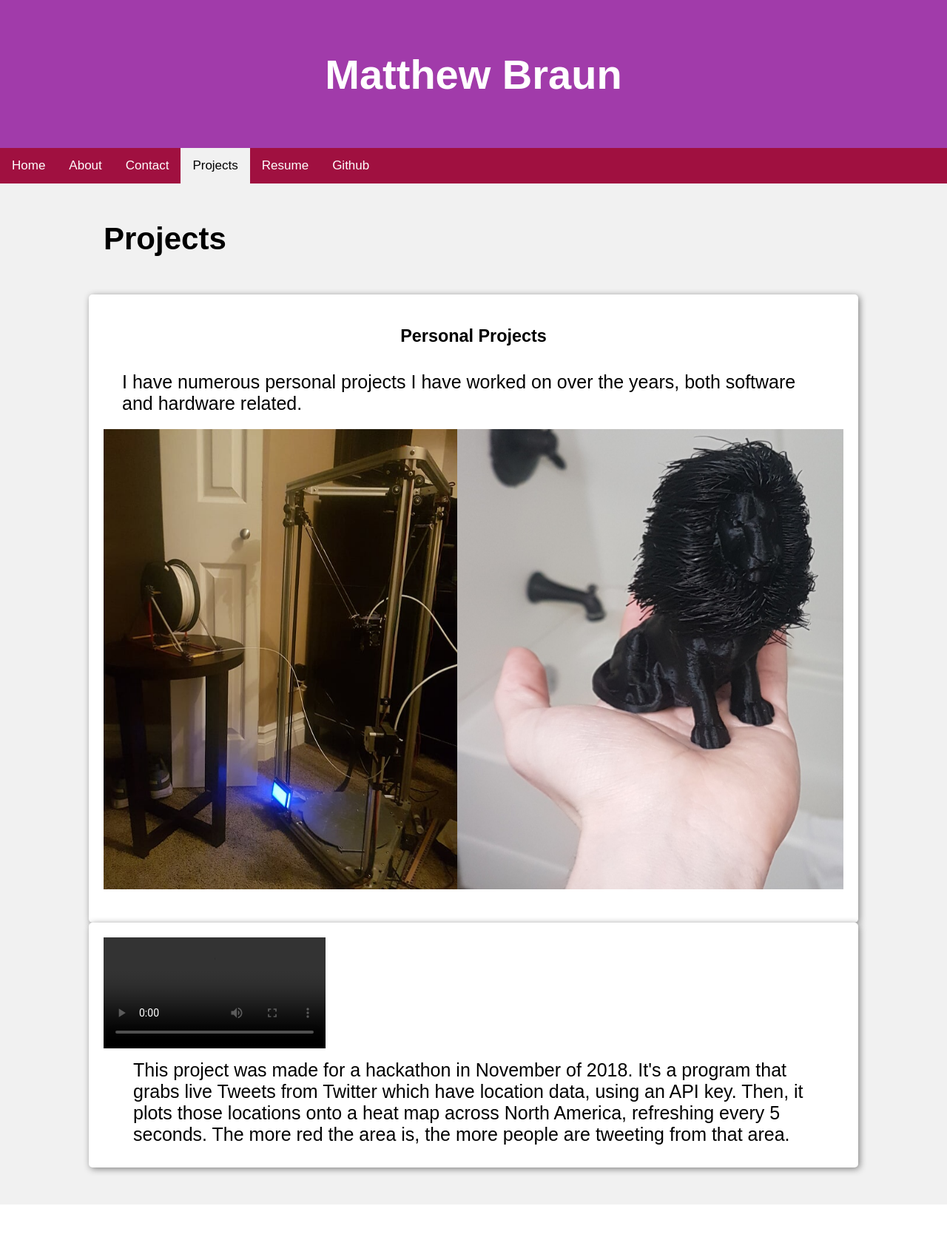
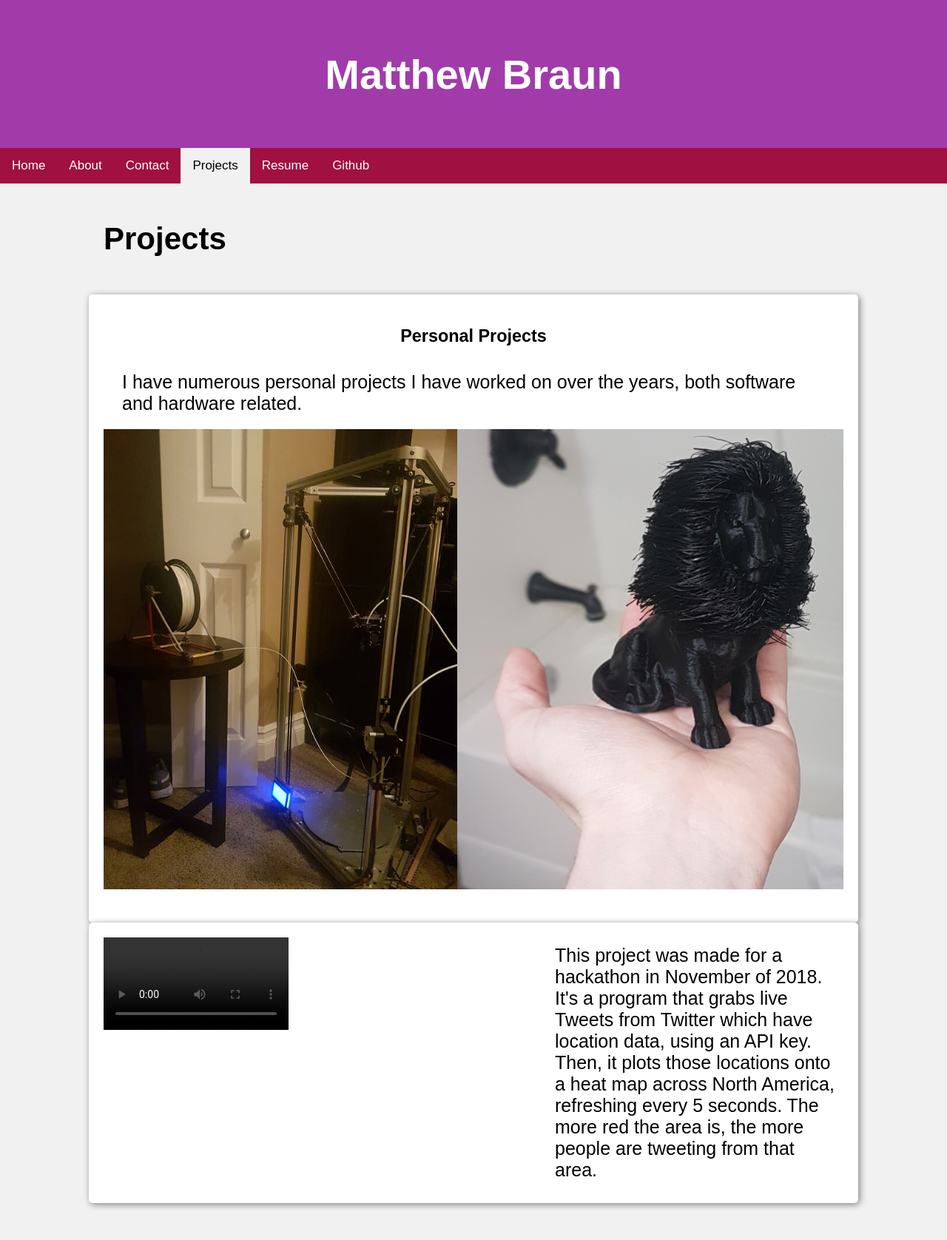
Before and after one commit to mjbraun95/MyPersonalWebsite, a PHP site: page /projects.php in a window 1280 px wide. Shown: the whole page at 74% size. Before the commit the page ends 1628 px from the top, so only its background shows below. Run offline with PHP 8.4, Linux system fonts and the light colour scheme; grey boxes are pictures that could not be loaded.

Commit message:
Fixed image reizing

```diff
--- a/html/projects.php
+++ b/html/projects.php
@@ -58,12 +58,16 @@ This is a 3D printer I built with a friend from scratch. It is programmed with A
 
 <div class="content">
     <!-- <div style="padding-top: 20px; text-align: left;"> -->
+    <div style="width: 50%; height: auto; float: left;">
         <video controls class="responsiveVid">
             <source src="images/TweetHeatMute.mp4" type="video/mp4" style="float:left; margin-right: 20px;">
         </video>
+    </div>
+    <div style="width: 40%; height: auto; float: right;">
         <p style="padding-left: 20px; margin: 0 auto; float: right">
         This project was made for a hackathon in November of 2018. It's a program that grabs live Tweets from Twitter which have location data, using an API key. Then, it plots those locations onto a heat map across North America, refreshing every 5 seconds. The more red the area is, the more people are tweeting from that area.
         </p>
+    </div>
         <!-- <br>
         <p style="padding-left: 50px; margin: 0px;">
 
```
Lines whose indentation alone changed are shown as unchanged.
